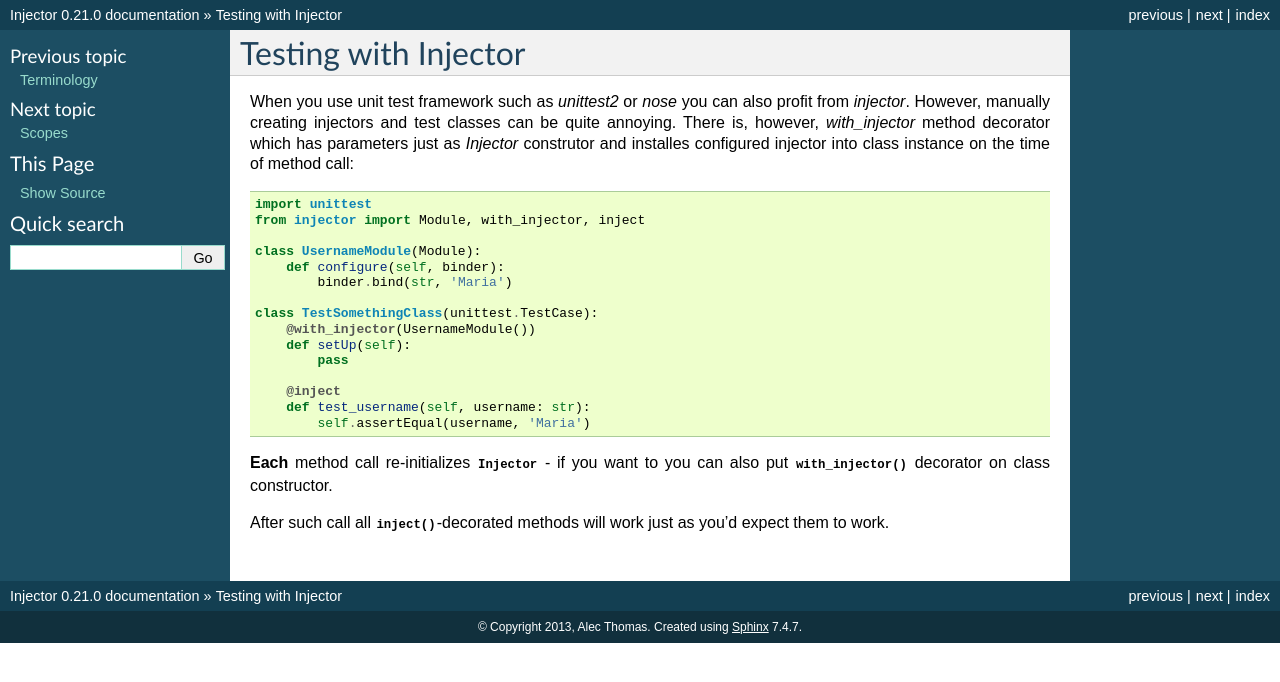
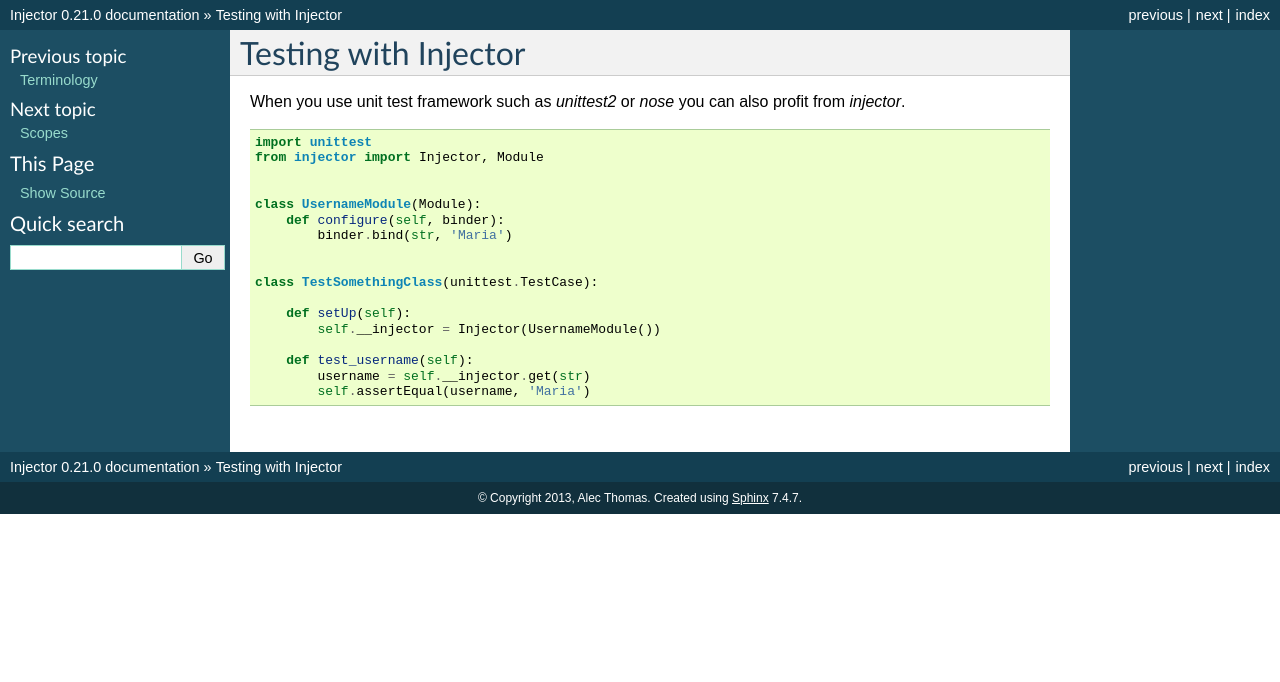
Before and after one commit to python-injector/injector, a Sphinx documentation site: the page built from docs/testing.rst, in a window 1280 px wide. Shown: the top 682 px of the page. Built offline with Sphinx 7.4.7, drawn with Linux system fonts in a browser that asks for light colours.

Commit message:
Test example update (#236)
* Test example update

because of @with_injector gone according to https://github.com/python-injector/injector/issues/146

Reported also on https://github.com/python-injector/injector/issues/220

* Cleanup

```diff
--- a/docs/testing.rst
+++ b/docs/testing.rst
@@ -1,24 +1,22 @@
 Testing with Injector
 =====================
 
-When you use unit test framework such as `unittest2` or `nose` you can also profit from `injector`. However, manually creating injectors and test classes can be quite annoying. There is, however, `with_injector` method decorator which has parameters just as `Injector` construtor and installes configured injector into class instance on the time of method call::
+When you use unit test framework such as `unittest2` or `nose` you can also profit from `injector`. ::
 
     import unittest
-    from injector import Module, with_injector, inject
+    from injector import Injector, Module
+
 
     class UsernameModule(Module):
         def configure(self, binder):
             binder.bind(str, 'Maria')
 
+
     class TestSomethingClass(unittest.TestCase):
-        @with_injector(UsernameModule())
+
         def setUp(self):
-            pass
+            self.__injector = Injector(UsernameModule())
 
-        @inject
-        def test_username(self, username: str):
+        def test_username(self):
+            username = self.__injector.get(str)
             self.assertEqual(username, 'Maria')
-
-**Each** method call re-initializes :class:`~injector.Injector` - if you want to you can also put :func:`~injector.with_injector` decorator on class constructor.
-
-After such call all :func:`~injector.inject`-decorated methods will work just as you'd expect them to work.
```
